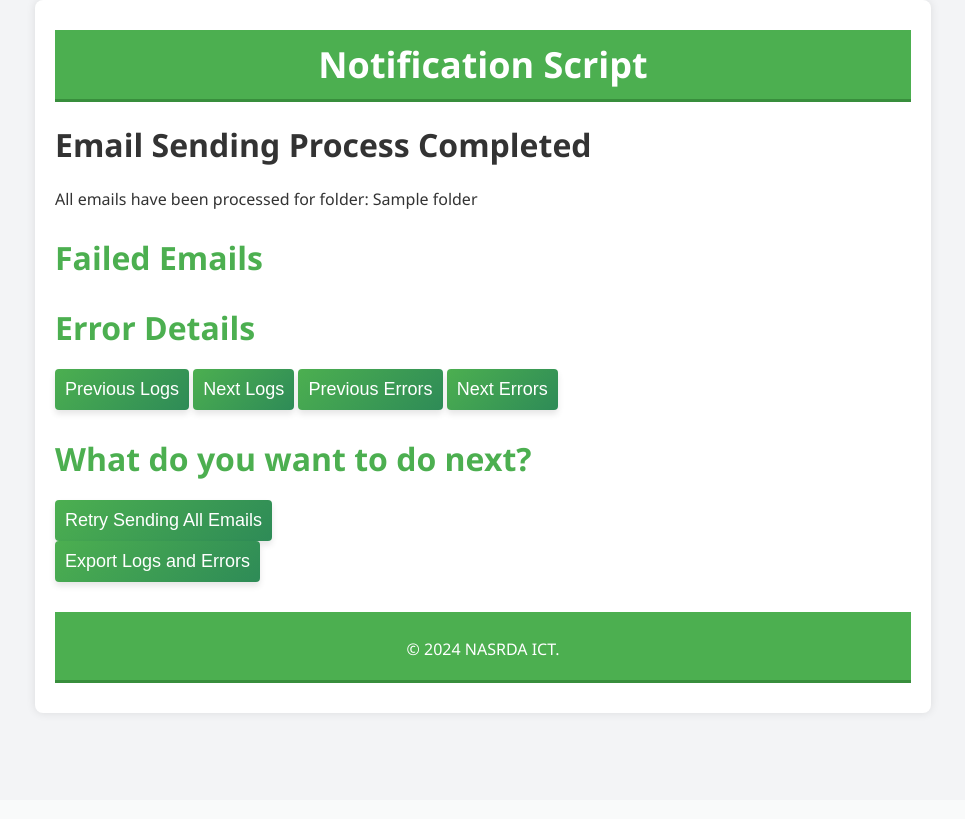
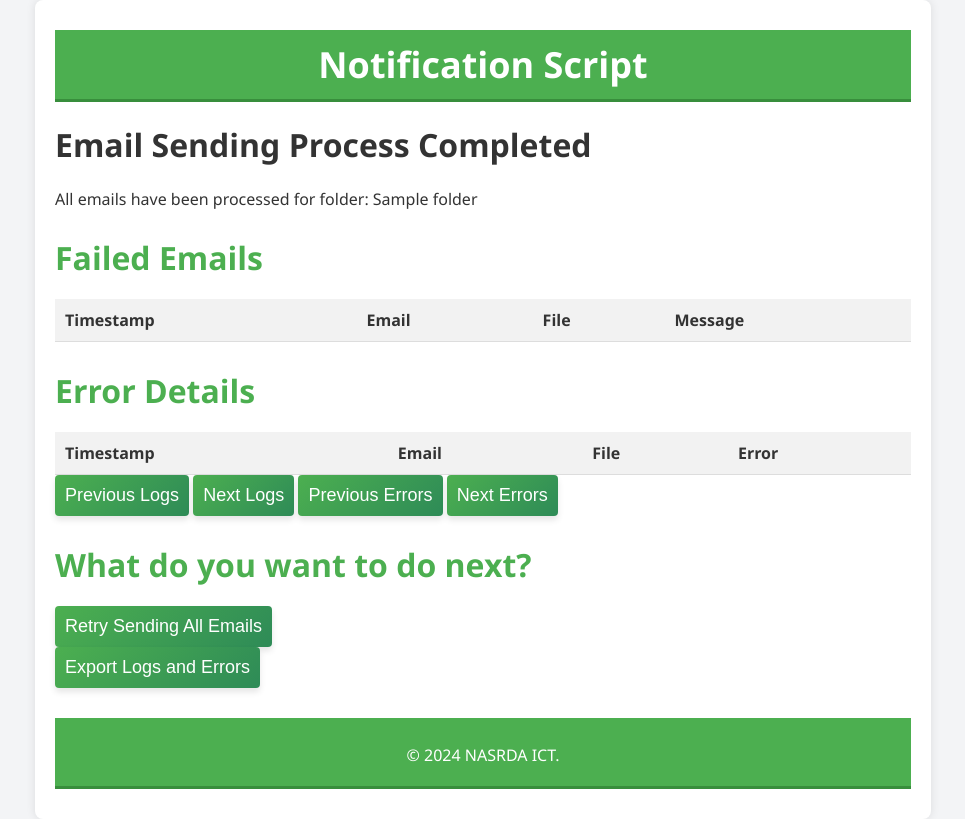
Before and after one commit to AbdurrahmanIdr/Mailing_script, a Flask app: template templates/retry_page.html in a window 1280 px wide. Shown: the whole page, without its empty margins (157-1122 px from the left). Before the commit the page ends 716 px from the top, so only its background shows below. Run offline with Flask 3, Linux system fonts and the light colour scheme; the template is opened without the code that fills it: most values are stand-ins (such as "Sample title", 1, 10 or a date in 2020); data that the repository does not hold is empty; parts of the project's set-up code (start-up, migrations or seed data) failed here and were passed over.

Commit message:
fix: used table instead of listing

```diff
--- a/templates/retry_page.html
+++ b/templates/retry_page.html
@@ -3,14 +3,37 @@
 {% block body %}
     <h1>Email Sending Process Completed</h1>
     <p>All emails have been processed for folder: {{ folder }}</p>
+
     <h2>Failed Emails</h2>
-    <ul id="failed-emails-list">
-        <!-- Failed emails will be populated here dynamically -->
-    </ul>
+    <table id="failed-emails-table">
+        <thead>
+            <tr>
+                <th>Timestamp</th>
+                <th>Email</th>
+                <th>File</th>
+                <th>Message</th>
+            </tr>
+        </thead>
+        <tbody>
+            <!-- Failed emails will be populated here dynamically -->
+        </tbody>
+    </table>
+
     <h2>Error Details</h2>
-    <ul id="error-details-list">
-        <!-- Error details will be populated here dynamically -->
-    </ul>
+    <table id="error-details-table">
+        <thead>
+            <tr>
+                <th>Timestamp</th>
+                <th>Email</th>
+                <th>File</th>
+                <th>Error</th>
+            </tr>
+        </thead>
+        <tbody>
+            <!-- Error details will be populated here dynamically -->
+        </tbody>
+    </table>
+
     <div id="pagination-controls">
         <button onclick="prevPage('logs')">Previous Logs</button>
         <button onclick="nextPage('logs')">Next Logs</button>
@@ -19,6 +42,7 @@
         <p id="logs-page-info"></p>
         <p id="errors-page-info"></p>
     </div>
+
     <h2>What do you want to do next?</h2>
     <form action="/send_mail/" method="post">
         <input type="hidden" name="folder" value="{{ folder }}">
@@ -40,17 +64,17 @@
             fetch(`/retry_logs/?task_id=${task_id}&page=${page}`)
                 .then(response => response.json())
                 .then(data => {
-                    const logsList = document.getElementById('failed-emails-list');
-                    logsList.innerHTML = '';
+                    const logsTableBody = document.getElementById('failed-emails-table').querySelector('tbody');
+                    logsTableBody.innerHTML = '';
                     data.logs.forEach(log => {
-                        const li = document.createElement('li');
-                        li.innerHTML = `
-                            <strong>Timestamp:</strong> ${log.timestamp}<br>
-                            <strong>Email:</strong> ${log.email}<br>
-                            <strong>File:</strong> ${log.file}<br>
-                            <strong>Message:</strong> ${log.message}<br><br>
+                        const tr = document.createElement('tr');
+                        tr.innerHTML = `
+                            <td>${log.timestamp}</td>
+                            <td>${log.email}</td>
+                            <td>${log.file}</td>
+                            <td>${log.message}</td>
                         `;
-                        logsList.appendChild(li);
+                        logsTableBody.appendChild(tr);
                     });
                     document.getElementById('logs-page-info').textContent = `Page ${page} of ${data.total_pages}`;
                 });
@@ -60,17 +84,17 @@
             fetch(`/retry_errors/?task_id=${task_id}&page=${page}`)
                 .then(response => response.json())
                 .then(data => {
-                    const errorsList = document.getElementById('error-details-list');
-                    errorsList.innerHTML = '';
+                    const errorsTableBody = document.getElementById('error-details-table').querySelector('tbody');
+                    errorsTableBody.innerHTML = '';
                     data.errors.forEach(error => {
-                        const li = document.createElement('li');
-                        li.innerHTML = `
-                            <strong>Timestamp:</strong> ${error.timestamp}<br>
-                            <strong>Email:</strong> ${error.email}<br>
-                            <strong>File:</strong> ${error.file}<br>
-                            <strong>Error:</strong> ${error.error}<br><br>
+                        const tr = document.createElement('tr');
+                        tr.innerHTML = `
+                            <td>${error.timestamp}</td>
+                            <td>${error.email}</td>
+                            <td>${error.file}</td>
+                            <td>${error.error}</td>
                         `;
-                        errorsList.appendChild(li);
+                        errorsTableBody.appendChild(tr);
                     });
                     document.getElementById('errors-page-info').textContent = `Page ${page} of ${data.total_pages}`;
                 });
```
